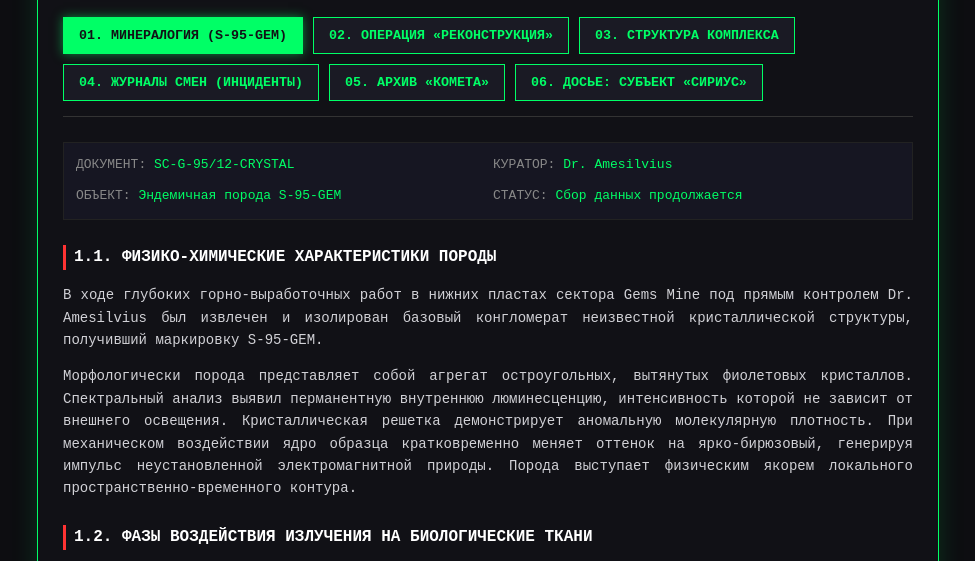
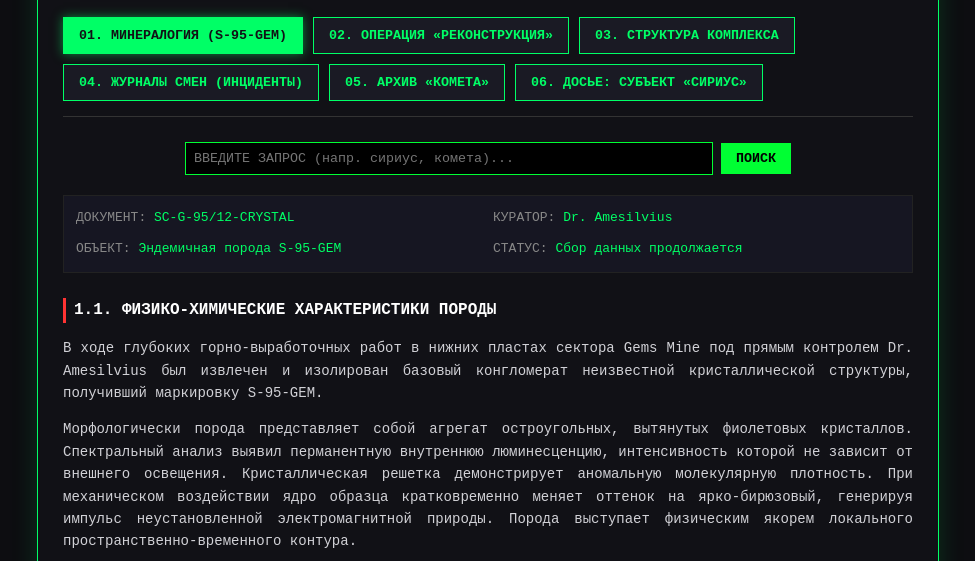
Before and after one commit to Void-SPC/Starr_Park_terminal, a plain HTML site: page index.html in a window 1280 px wide. Shown: the part 208-769 px from the top of the page, without its empty margins (152-1127 px from the left). Drawn offline with Linux system fonts and the light colour scheme.

Commit message:
Add search functionality to index.html
Added a search container with input and button for querying.

```diff
--- a/index.html
+++ b/index.html
@@ -183,6 +183,11 @@
         <button class="nav-btn" onclick="openLazyTab(event, 'tab-comet')">05. АРХИВ «КОМЕТА»</button>
         <button class="nav-btn" onclick="openLazyTab(event, 'tab-sirius')">06. ДОСЬЕ: СУБЪЕКТ «СИРИУС»</button>
     </div>
+    <div class="search-container" style="text-align: center; margin: 20px 0; font-family: monospace;">
+    <input type="text" id="search-input" placeholder="ВВЕДИТЕ ЗАПРОС (напр. сириус, комета)..." style="background: #000; color: #00ff33; border: 1px solid #00ff33; padding: 8px; width: 60%; font-family: monospace; outline: none;">
+    <button onclick="runIndexer()" style="background: #00ff33; color: #000; border: none; padding: 8px 15px; font-weight: bold; cursor: pointer; font-family: monospace;">ПОИСК</button>
+    <div id="search-error" style="color: #ff3333; margin-top: 5px; font-size: 14px; display: none;"></div>
+</div>
 
     <div id="dynamic-content">
         </div>
```
